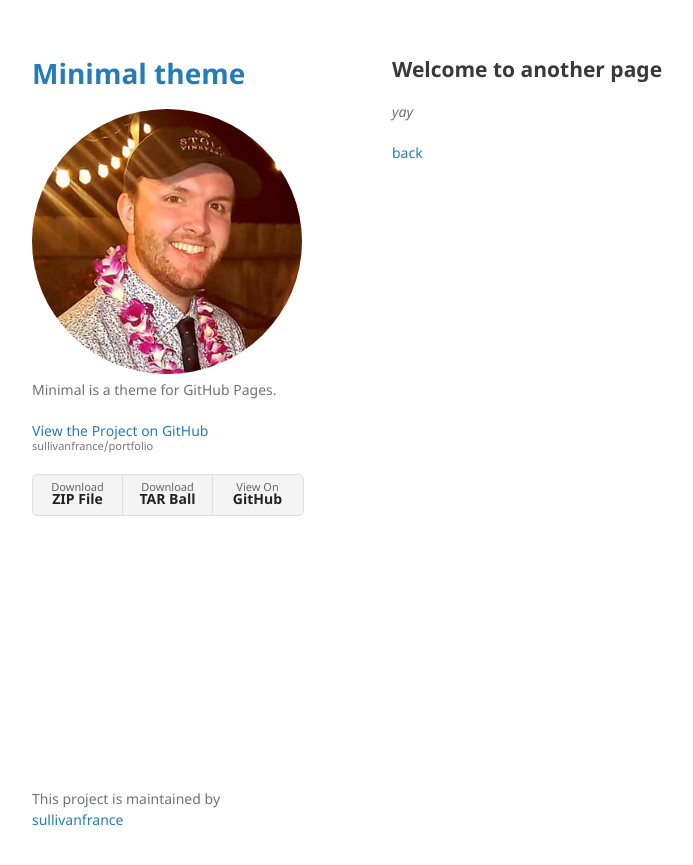
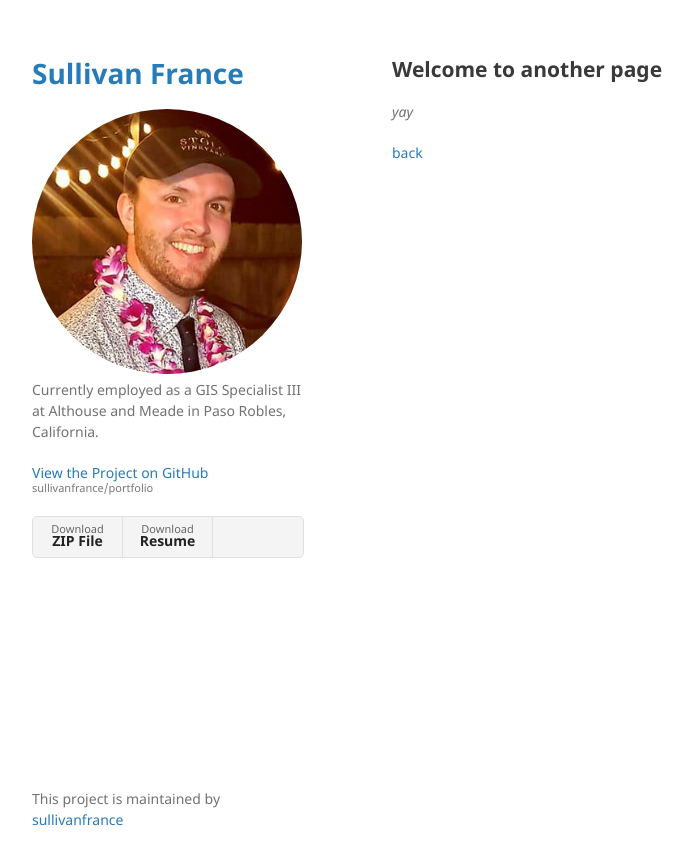
Before and after one commit to sullivanfrance/portfolio, a Jekyll site: the page built from another-page.md, in a window 1280 px wide. Shown: the top 865 px of the page, without its empty margins (178-871 px from the left). Built offline with Jekyll 4.4.1, drawn with Linux system fonts in a browser that asks for light colours; our own code applies the rules of GitHub Pages for plain Markdown files.

Commit message:
updated text and download links

```diff
--- a/_config.yml
+++ b/_config.yml
@@ -1,6 +1,6 @@
-title: Minimal theme
+title: Sullivan France
 logo: /assets/img/logo.png
-description: Minimal is a theme for GitHub Pages.
+description: Currently employed as a GIS Specialist III at Althouse and Meade in Paso Robles, California.
 show_downloads: true
 google_analytics:
 theme: jekyll-theme-minimal
--- a/_layouts/default.html
+++ b/_layouts/default.html
@@ -39,8 +39,7 @@
         {% if site.show_downloads %}
         <ul class="downloads">
           <li><a href="{{ site.github.zip_url }}">Download <strong>ZIP File</strong></a></li>
-          <li><a href="{{ site.github.tar_url }}">Download <strong>TAR Ball</strong></a></li>
-          <li><a href="{{ site.github.repository_url }}">View On <strong>GitHub</strong></a></li>
+          <li><a href="{{ github.com/sullivanfrance/portfolio/raw/gh-pages/General%20Master%20Resume.docx }}">Download <strong>Resume</strong></a></li>
         </ul>
         {% endif %}
       </header>
```
